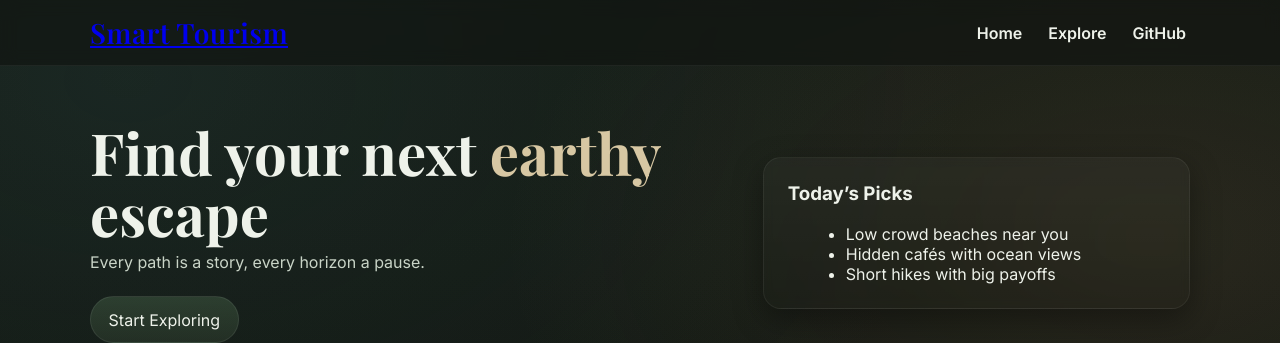
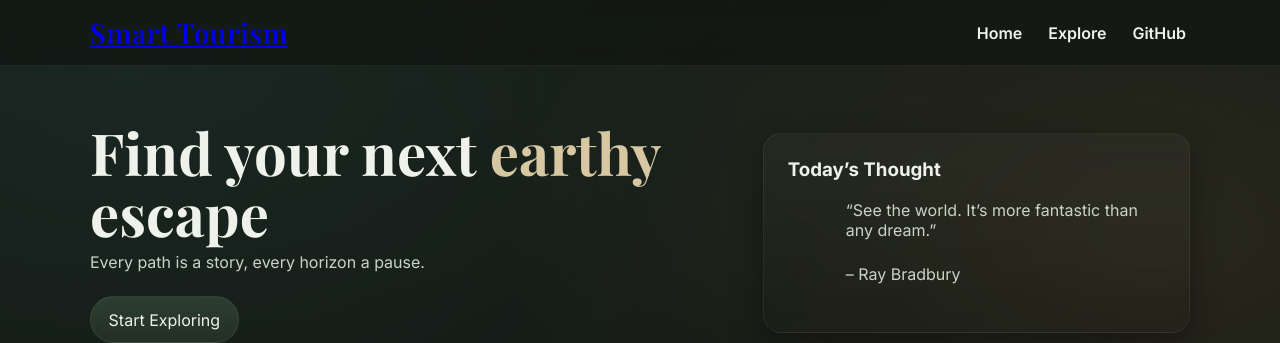
Before and after one commit to therohandas/Bon-Journee, a React (Vite) app: page / in a window 1280 px wide. Shown: the top 343 px of the page. Built offline with nearby package versions, Linux system fonts and the light colour scheme.

Commit message:
Update Hero.jsx

```diff
--- a/src/components/Hero.jsx
+++ b/src/components/Hero.jsx
@@ -20,11 +20,10 @@ export default function Hero(){
         animate={{ opacity: 1, scale: 1 }}
         transition={{ duration: .6, delay:.1, ease: 'easeOut' }}
       >
-        <h3 style={{marginTop:0}}>Today’s Picks</h3>
+        <h3 style={{marginTop:0}}>Today’s Thought</h3>
         <ul style={{margin:'8px 0 0 18px'}}>
-          <li>Low crowd beaches near you</li>
-          <li>Hidden cafés with ocean views</li>
-          <li>Short hikes with big payoffs</li>
+          <p>“See the world. It’s more fantastic than any dream.” </p>
+          <p>– Ray Bradbury</p>
         </ul>
       </motion.div>
     </div>
```
